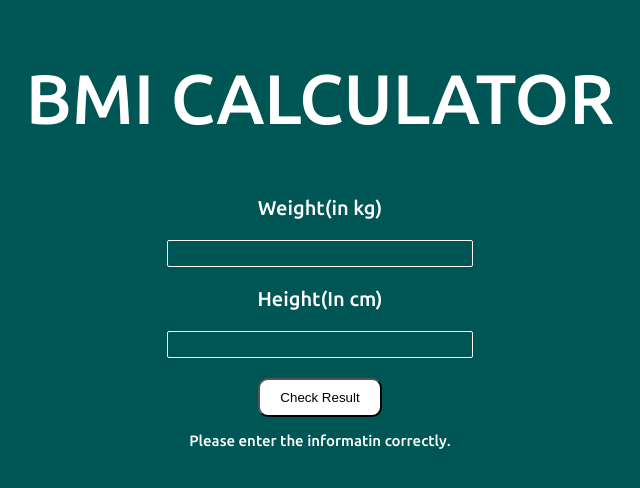
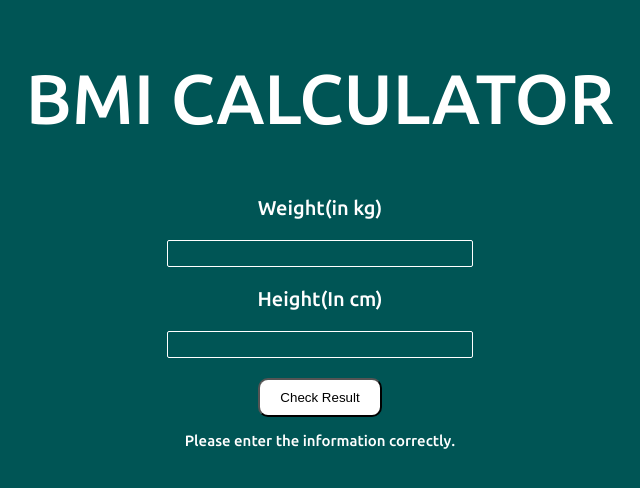
Before and after one commit to prernadabi23/bmi-calculator, a plain HTML site: page index.html in a window 1280 px wide. Shown: the full height of the page, 320-960 px from the left. Drawn offline with Linux system fonts and the light colour scheme.

Commit message:
initial commit

```diff
--- a/index.html
+++ b/index.html
@@ -27,7 +27,7 @@
 
       <p id = "result"></p>
       <button class ="btn" onclick="bmi()">Check Result</button>
-      <p class = "pp">Please enter the informatin correctly.</p>
+      <p class = "pp">Please enter the information correctly.</p>
 
     </div>
 
```
